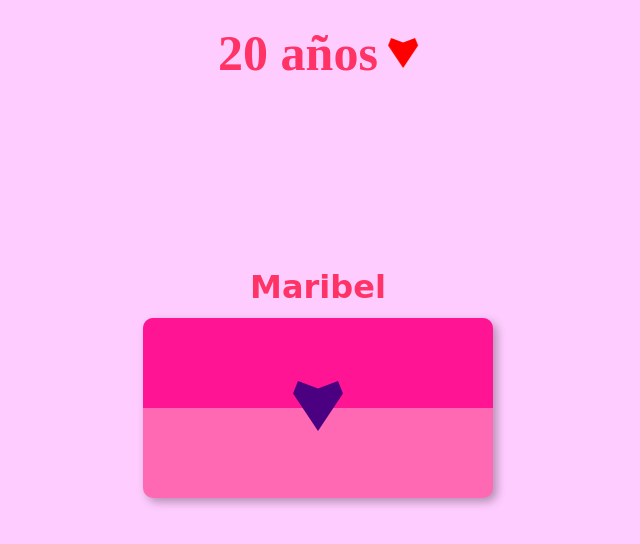
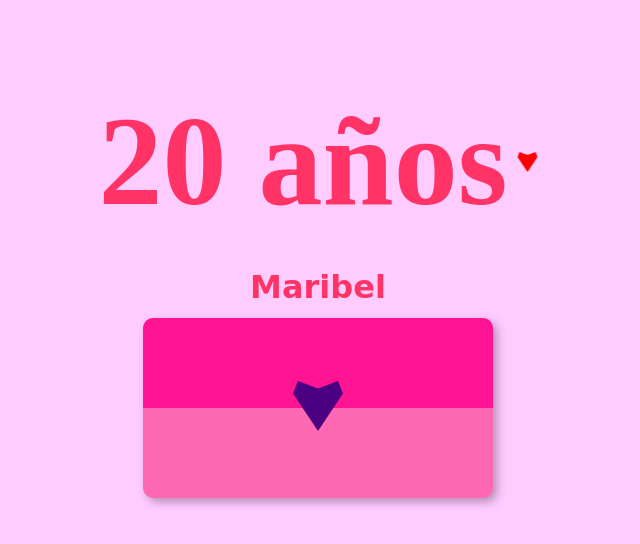
Before and after one commit to Envelagap/Surprise-Happy-Birthday, a plain HTML site: page index.html in a window 1280 px wide. Shown: the whole page, without its empty margins (322-962 px from the left). Drawn offline with Linux system fonts and the light colour scheme.

Commit message:
Update index.html

```diff
--- a/index.html
+++ b/index.html
@@ -111,10 +111,10 @@
         .numero-20 {
             display: none;
             position: absolute;
-            top: 2%;
+            top: 10%; /* Ajustado para mejor visibilidad */
             left: 50%;
-            transform: translate(-50%, 0);
-            font-size: 50px;
+            transform: translateX(-50%);
+            font-size: 10vw; /* Ajustado para que el texto sea responsivo */
             font-weight: bold;
             color: #ff3366;
             display: flex;
@@ -122,8 +122,8 @@
         }
         .numero-20 .corazon-rojo {
             margin-left: 10px;
-            width: 30px;
-            height: 30px;
+            width: 20px;
+            height: 20px;
             background: red;
             clip-path: polygon(50% 15%, 90% 0, 100% 25%, 50% 100%, 0 25%, 10% 0);
             animation: palpitante 1s ease-in-out infinite;
```
